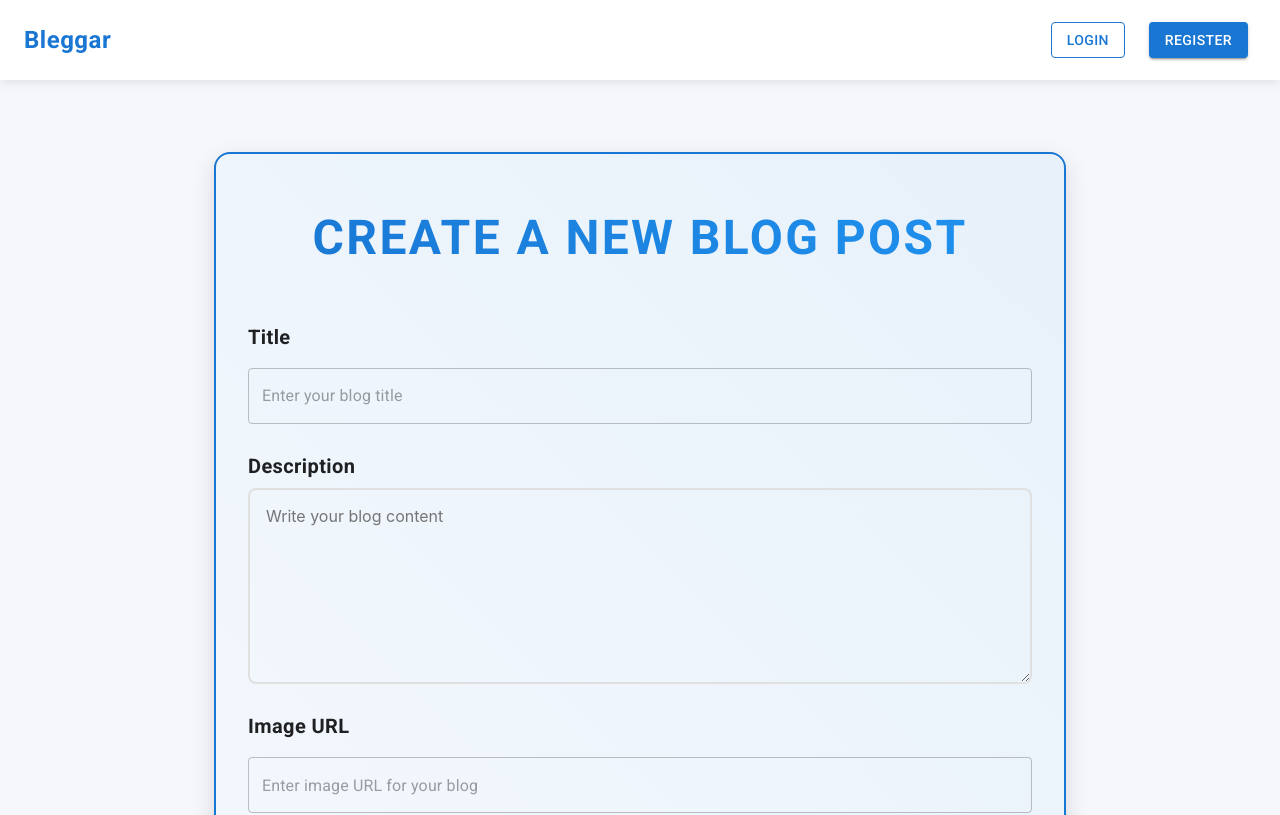
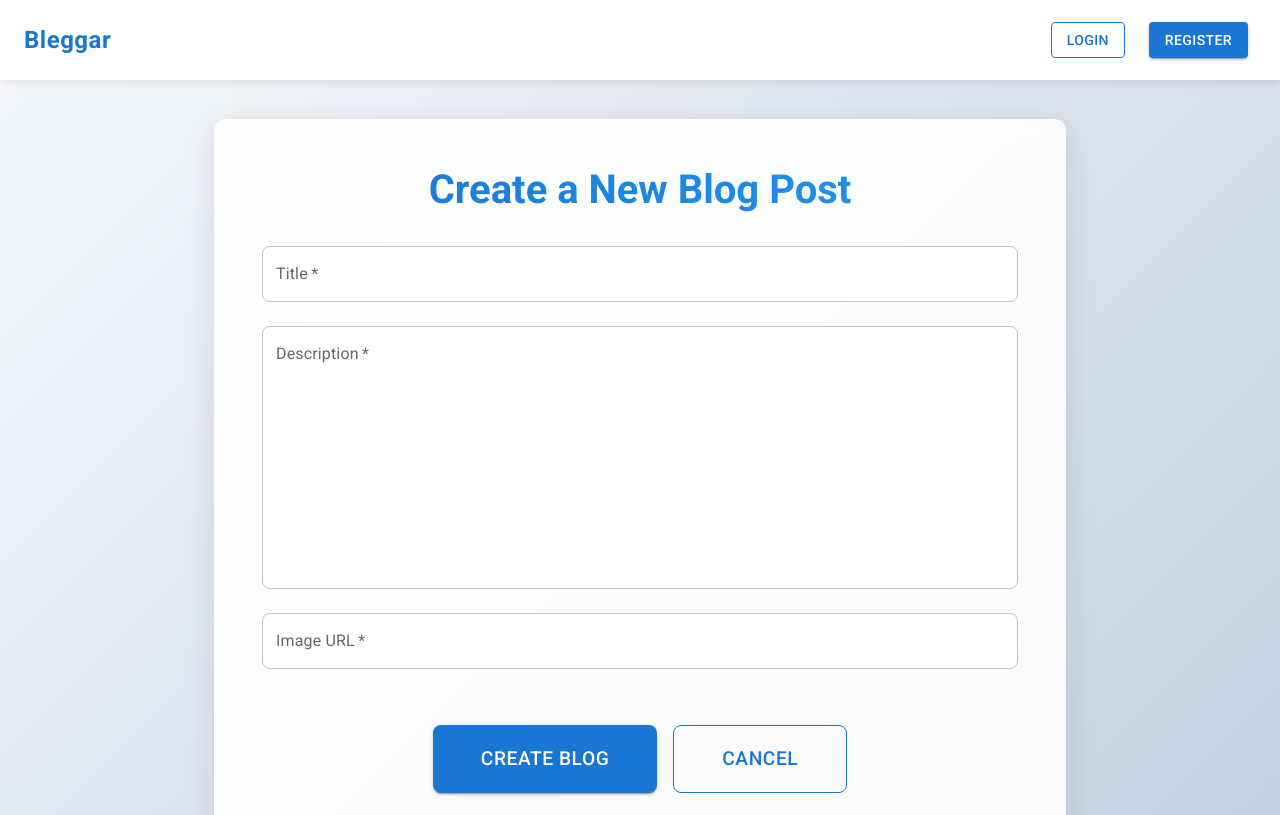
Before and after one commit to RajaMahanty/blog-1, a React (Vite) app in the folder client/: page /create-blog in a window 1280 px wide. Shown: the top 815 px of the page. Built offline with nearby package versions, Linux system fonts and the light colour scheme.

Commit message:
update frontend, responsiveness.

```diff
--- a/client/src/components/CreateBlog.jsx
+++ b/client/src/components/CreateBlog.jsx
@@ -2,11 +2,11 @@ import React, { useState } from "react";
 import {
 	Box,
 	Button,
-	InputLabel,
 	TextField,
 	Typography,
 	Container,
-	TextareaAutosize,
+	Paper,
+	useTheme,
 } from "@mui/material";
 import axios from "axios";
 import { toast } from "react-toastify";
@@ -16,6 +16,7 @@ import LoadingScreen from "./LoadingScreen";
 const CreateBlog = () => {
 	const navigate = useNavigate();
 	const [isLoading, setIsLoading] = useState(false);
+	const theme = useTheme();
 
 	const [inputs, setInputs] = useState({
 		title: "",
@@ -41,7 +42,7 @@ const CreateBlog = () => {
 				navigate("/my-blogs");
 			}
 		} catch (error) {
-			toast.error("Error Occured Creating Blog!");
+			toast.error("Error Occurred Creating Blog!");
 			console.log(error);
 		} finally {
 			setIsLoading(false);
@@ -61,185 +62,178 @@ const CreateBlog = () => {
 	}
 
 	return (
-		<Container maxWidth="md" sx={{ py: 4 }}>
-			<form onSubmit={handleSubmit}>
 		<Box
-					border={2}
-					borderColor="primary.main"
-					borderRadius={4}
-					padding={4}
-					margin={"auto"}
-					boxShadow={"0 8px 24px rgba(0,0,0,0.12)"}
-					display={"flex"}
-					flexDirection={"column"}
-					width={"100%"}
-					marginTop="40px"
-					marginBottom="40px"
-					bgcolor="background.default"
-					position="relative"
 			sx={{
-						"&:before": {
-							content: '""',
-							position: "absolute",
-							top: 0,
-							left: 0,
-							right: 0,
-							bottom: 0,
-							borderRadius: 4,
-							background:
-								"linear-gradient(45deg, rgba(25,118,210,0.05), rgba(25,118,210,0.1))",
-							zIndex: 0,
-						},
+				minHeight: "100vh",
+				width: "100%",
+				display: "flex",
+				alignItems: "center",
+				justifyContent: "center",
+				background: "linear-gradient(135deg, #f5f7fa 0%, #c3cfe2 100%)",
+				py: 4,
+			}}
+		>
+			<Container maxWidth="md">
+				<Paper
+					elevation={0}
+					sx={{
+						p: { xs: 3, md: 6 },
+						borderRadius: 3,
+						background: "rgba(255, 255, 255, 0.9)",
+						backdropFilter: "blur(10px)",
+						boxShadow: "0 8px 32px rgba(0, 0, 0, 0.1)",
 					}}
 				>
 					<Typography
 						variant="h3"
-						textAlign={"center"}
-						fontWeight="bold"
-						padding={3}
-						color="primary.main"
-						gutterBottom
+						component="h1"
 						sx={{
-							textTransform: "uppercase",
-							letterSpacing: "0.05em",
+							fontWeight: 700,
+							color: theme.palette.primary.main,
+							textAlign: "center",
+							mb: 4,
 							background: "linear-gradient(45deg, #1976d2, #2196f3)",
 							WebkitBackgroundClip: "text",
 							WebkitTextFillColor: "transparent",
+							fontSize: { xs: "2rem", md: "2.5rem" },
 						}}
 					>
 						Create a New Blog Post
 					</Typography>
-					<InputLabel
+
+					<Box
+						component="form"
+						onSubmit={handleSubmit}
 						sx={{
-							mb: 1,
-							mt: 2,
-							fontSize: "20px",
-							fontWeight: "700",
-							color: "text.primary",
-							letterSpacing: "0.02em",
+							display: "flex",
+							flexDirection: "column",
+							gap: 3,
 						}}
 					>
-						Title
-					</InputLabel>
 						<TextField
 							name="title"
+							label="Title"
 							value={inputs.title}
 							onChange={handleChange}
-						margin="dense"
-						variant="outlined"
-						placeholder="Enter your blog title"
 							fullWidth
 							required
+							variant="outlined"
 							sx={{
 								"& .MuiOutlinedInput-root": {
+									borderRadius: 2,
+									backgroundColor: "white",
 									"&:hover fieldset": {
 										borderColor: "primary.main",
-									borderWidth: 2,
 									},
 									"&.Mui-focused fieldset": {
 										borderColor: "primary.main",
-									borderWidth: 2,
 									},
 								},
 							}}
 						/>
-					<InputLabel
-						sx={{
-							mb: 1,
-							mt: 3,
-							fontSize: "20px",
-							fontWeight: "700",
-							color: "text.primary",
-							letterSpacing: "0.02em",
-						}}
-					>
-						Description
-					</InputLabel>
-					<TextareaAutosize
+
+						<TextField
 							name="description"
+							label="Description"
 							value={inputs.description}
 							onChange={handleChange}
-						placeholder="Write your blog content"
-						minRows={8}
-						required
-						style={{
-							width: "100%",
-							padding: "16px",
-							fontSize: "16px",
-							borderRadius: "8px",
-							border: "2px solid #e0e0e0",
-							fontFamily: "inherit",
-							resize: "vertical",
-							outline: "none",
-							transition: "all 0.3s ease",
-							backgroundColor: "transparent",
-							position: "relative",
-							zIndex: 1,
-						}}
-					/>
-					<InputLabel
-						sx={{
-							mb: 1,
-							mt: 3,
-							fontSize: "20px",
-							fontWeight: "700",
-							color: "text.primary",
-							letterSpacing: "0.02em",
-						}}
-					>
-						Image URL
-					</InputLabel>
-					<TextField
-						name="image"
-						value={inputs.image}
-						onChange={handleChange}
-						margin="dense"
-						variant="outlined"
-						placeholder="Enter image URL for your blog"
 							fullWidth
 							required
+							multiline
+							rows={10}
+							variant="outlined"
 							sx={{
 								"& .MuiOutlinedInput-root": {
+									borderRadius: 2,
+									backgroundColor: "white",
 									"&:hover fieldset": {
 										borderColor: "primary.main",
-									borderWidth: 2,
 									},
 									"&.Mui-focused fieldset": {
 										borderColor: "primary.main",
-									borderWidth: 2,
 									},
 								},
 							}}
 						/>
+
+						<TextField
+							name="image"
+							label="Image URL"
+							value={inputs.image}
+							onChange={handleChange}
+							fullWidth
+							required
+							variant="outlined"
+							sx={{
+								"& .MuiOutlinedInput-root": {
+									borderRadius: 2,
+									backgroundColor: "white",
+									"&:hover fieldset": {
+										borderColor: "primary.main",
+									},
+									"&.Mui-focused fieldset": {
+										borderColor: "primary.main",
+									},
+								},
+							}}
+						/>
+
+						<Box
+							sx={{
+								display: "flex",
+								gap: 2,
+								justifyContent: "center",
+								mt: 4,
+							}}
+						>
 							<Button
 								type="submit"
-						color="primary"
 								variant="contained"
 								size="large"
 								sx={{
-							mt: 4,
-							mb: 2,
+									px: 6,
 									py: 2,
-							fontSize: "18px",
-							fontWeight: "700",
-							borderRadius: 3,
-							textTransform: "uppercase",
-							letterSpacing: "0.05em",
-							background: "linear-gradient(45deg, #1976d2, #2196f3)",
-							boxShadow: "0 4px 16px rgba(25,118,210,0.3)",
+									borderRadius: 2,
+									fontSize: "1.2rem",
+									backgroundColor: theme.palette.primary.main,
 									"&:hover": {
-								background: "linear-gradient(45deg, #1565c0, #1976d2)",
+										backgroundColor: theme.palette.primary.dark,
 										transform: "translateY(-2px)",
-								boxShadow: "0 8px 24px rgba(25,118,210,0.4)",
+										boxShadow: "0 4px 20px rgba(25, 118, 210, 0.3)",
 									},
 									transition: "all 0.3s ease",
 								}}
 							>
-						Create Post
+								Create Blog
+							</Button>
+							<Button
+								variant="outlined"
+								size="large"
+								onClick={() => navigate("/my-blogs")}
+								sx={{
+									px: 6,
+									py: 2,
+									borderRadius: 2,
+									fontSize: "1.2rem",
+									color: theme.palette.primary.main,
+									borderColor: theme.palette.primary.main,
+									"&:hover": {
+										backgroundColor: theme.palette.primary.main,
+										color: "white",
+										borderColor: theme.palette.primary.main,
+										transform: "translateY(-2px)",
+										boxShadow: "0 4px 20px rgba(25, 118, 210, 0.2)",
+									},
+									transition: "all 0.3s ease",
+								}}
+							>
+								Cancel
 							</Button>
 						</Box>
-			</form>
+					</Box>
+				</Paper>
 			</Container>
+		</Box>
 	);
 };
 
--- a/client/src/components/Header.jsx
+++ b/client/src/components/Header.jsx
@@ -7,7 +7,15 @@ import {
 	Typography,
 	Tabs,
 	Tab,
+	IconButton,
+	Drawer,
+	List,
+	ListItem,
+	ListItemText,
+	useMediaQuery,
+	useTheme,
 } from "@mui/material";
+import MenuIcon from "@mui/icons-material/Menu";
 import { Link } from "react-router-dom";
 import { useSelector, useDispatch } from "react-redux";
 import { useNavigate } from "react-router-dom";
@@ -22,7 +30,10 @@ const Header = () => {
 	const isLogin = useSelector((state) => state.isLogin);
 	const dispatch = useDispatch();
 	const navigate = useNavigate();
-	const [value, setValue] = useState();
+	const [value, setValue] = useState(0);
+	const [mobileOpen, setMobileOpen] = useState(false);
+	const theme = useTheme();
+	const isMobile = useMediaQuery(theme.breakpoints.down("md"));
 
 	// handle logout
 	const handleLogout = () => {
@@ -43,6 +54,66 @@ const Header = () => {
 		}
 	};
 
+	const handleDrawerToggle = () => {
+		setMobileOpen(!mobileOpen);
+	};
+
+	const drawer = (
+		<Box onClick={handleDrawerToggle} sx={{ textAlign: "center" }}>
+			<Typography
+				variant="h6"
+				sx={{ my: 2, color: theme.palette.primary.main }}
+			>
+				Bleggar
+			</Typography>
+			<List>
+				{isLogin && (
+					<>
+						<ListItem
+							button
+							component={Link}
+							to="/blogs"
+							onClick={() => setValue(0)}
+						>
+							<ListItemText primary="Blogs" />
+						</ListItem>
+						<ListItem
+							button
+							component={Link}
+							to="/my-blogs"
+							onClick={() => setValue(1)}
+						>
+							<ListItemText primary="My Blogs" />
+						</ListItem>
+						<ListItem
+							button
+							component={Link}
+							to="/create-blog"
+							onClick={() => setValue(2)}
+						>
+							<ListItemText primary="Create Blog" />
+						</ListItem>
+					</>
+				)}
+				{!isLogin && (
+					<>
+						<ListItem button component={Link} to="/login">
+							<ListItemText primary="Login" />
+						</ListItem>
+						<ListItem button component={Link} to="/register">
+							<ListItemText primary="Register" />
+						</ListItem>
+					</>
+				)}
+				{isLogin && (
+					<ListItem button onClick={handleLogout}>
+						<ListItemText primary="Logout" />
+					</ListItem>
+				)}
+			</List>
+		</Box>
+	);
+
 	return (
 		<>
 			<AppBar
@@ -54,6 +125,15 @@ const Header = () => {
 				}}
 			>
 				<Toolbar>
+					<IconButton
+						color="primary"
+						aria-label="open drawer"
+						edge="start"
+						onClick={handleDrawerToggle}
+						sx={{ mr: 2, display: { md: "none" } }}
+					>
+						<MenuIcon />
+					</IconButton>
 					<Typography
 						variant="h5"
 						component="div"
@@ -61,11 +141,12 @@ const Header = () => {
 							fontWeight: 700,
 							color: "#1976d2",
 							letterSpacing: "0.5px",
+							flexGrow: 1,
 						}}
 					>
 						Bleggar
 					</Typography>
-					{isLogin && (
+					{isLogin && !isMobile && (
 						<Box
 							display={"flex"}
 							marginLeft={"auto"}
@@ -111,6 +192,7 @@ const Header = () => {
 							</Tabs>
 						</Box>
 					)}
+					{!isMobile && (
 						<Box display={"flex"} marginLeft={"auto"} sx={{ gap: 1 }}>
 							{!isLogin && (
 								<>
@@ -166,8 +248,27 @@ const Header = () => {
 								</Button>
 							)}
 						</Box>
+					)}
 				</Toolbar>
 			</AppBar>
+			<Drawer
+				variant="temporary"
+				anchor="left"
+				open={mobileOpen}
+				onClose={handleDrawerToggle}
+				ModalProps={{
+					keepMounted: true, // Better open performance on mobile.
+				}}
+				sx={{
+					display: { xs: "block", md: "none" },
+					"& .MuiDrawer-paper": {
+						boxSizing: "border-box",
+						width: 240,
+					},
+				}}
+			>
+				{drawer}
+			</Drawer>
 		</>
 	);
 };
--- a/client/src/pages/Blogs.jsx
+++ b/client/src/pages/Blogs.jsx
@@ -134,17 +134,20 @@ const Blogs = () => {
 						"& > *": {
 							breakInside: "avoid",
 							mb: 3,
+							height: "fit-content",
 						},
 					}}
 				>
 					{filteredBlogs.map((blog) => (
-						<Box key={blog._id}>
+						<Box key={blog._id} sx={{ height: "100%" }}>
 							<BlogCard
+								id={blog._id}
 								title={blog.title}
 								description={blog.description}
 								image={blog.image}
 								username={blog.user.username}
 								createdAt={blog.createdAt}
+								sx={{ height: "100%" }}
 							/>
 						</Box>
 					))}
```
Also changed, not shown: client/src/components/BlogCard.jsx (+13 -3 lines), client/src/pages/UserBlogs.jsx (+7 -5 lines). Lines whose indentation alone changed are shown as unchanged.
